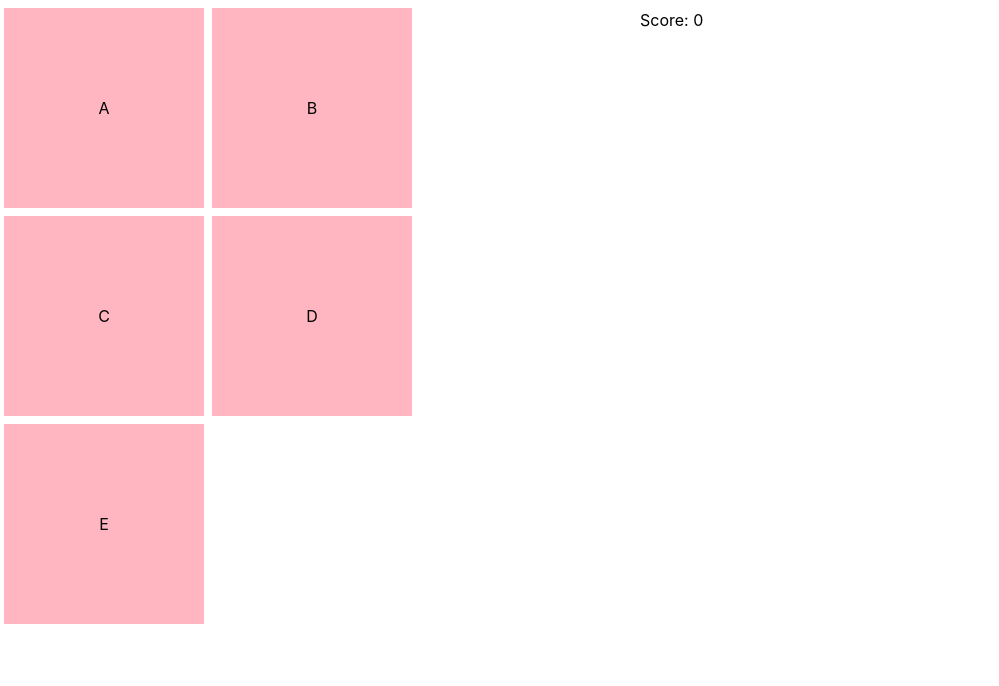
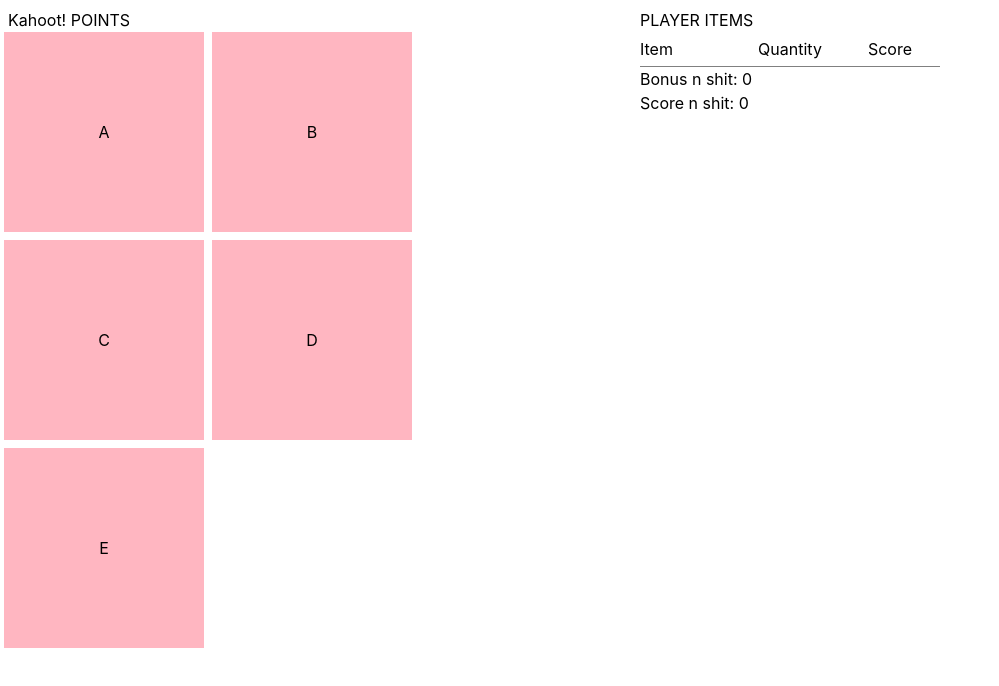
Before and after one commit to sadanekdemir/game-points, a React (Vite) app in the folder game-points/: page / in a window 1280 px wide. Shown: the top 686 px of the page, without its empty margins (0-999 px from the left). Built offline with nearby package versions, Linux system fonts and the light colour scheme.

Commit message:
started with components and minimal design, and bonus stuff, continue with design later

```diff
--- a/game-points/package.json
+++ b/game-points/package.json
@@ -16,6 +16,7 @@
     "@types/react": "^18.0.17",
     "@types/react-dom": "^18.0.6",
     "@vitejs/plugin-react": "^2.1.0",
+    "sass": "^1.55.0",
     "typescript": "^4.6.4",
     "vite": "^3.1.0"
   }
--- a/game-points/src/App.module.css
+++ /dev/null
@@ -1,27 +0,0 @@
-.wrapper {
-  display: grid;
-  background: white;
-  grid-template-columns: 1fr 1fr;
-  gap: 0.5rem;
-  max-width: 400px;
-  justify-content: center;
-}
-
-.item {
-  background: lightpink;
-  width: 200px;
-  height: 200px;
-  display: flex;
-  justify-content: center;
-  align-items: center;
-}
-
-.item:hover{
-  background: lightgrey;
-}
-
-.gameApp {
-  display: grid;
-  grid-template-columns: 1fr 1fr;
-  width: 100%;
-}
--- /dev/null
+++ b/game-points/src/App.module.scss
@@ -0,0 +1,61 @@
+.wrapper {
+  display: grid;
+  background: white;
+  grid-template-columns: 1fr 1fr;
+  gap: 0.5rem;
+  max-width: 400px;
+  justify-content: center;
+}
+
+@mixin centered-box {
+  display: flex;
+  justify-content: center;
+  align-items: center;
+}
+
+.item {
+  @include centered-box;
+
+  background: lightpink;
+  width: 200px;
+  height: 200px;
+}
+
+.item:hover{
+  background: lightgrey;
+}
+
+.gameApp {
+  display: grid;
+  grid-template-columns: 1fr 1fr;
+  width: 100%;
+}
+
+.scoreWrapper {
+  width: 300px;
+}
+
+.scoreItemsHolder {
+  display: grid;
+  grid-template-columns: 1fr 1fr 1fr;
+  align-items: center;
+
+  padding: 5px 0;
+  border-bottom: 1px solid grey;
+
+  :nth-child(2), :nth-child(3) {
+    text-align: center
+  }
+
+  .scoreItemLabel {
+    @include centered-box;
+
+    background: lightpink;
+    width: 40px;
+    height: 40px;
+  }
+
+  .scoreItemQuantity {
+    text-align: center;
+  }
+}
--- a/game-points/src/App.tsx
+++ b/game-points/src/App.tsx
@@ -1,5 +1,5 @@
-import { useCallback, useEffect, useState } from 'react'
-import styles from './App.module.css'
+import React, { useCallback, useEffect, useMemo, useState } from 'react'
+import styles from './App.module.scss'
 
 interface Bonus {
   collect: number,
@@ -24,22 +24,31 @@ const items: GameItem[] = [
   {label: 'E', unitPoints: 10 },
 ]
 
+interface ScoreItem {
+  label: string,
+  quantity: number,
+  score: number
+}
+
 function App() {
   const [count, setCount] = useState(0);
   const [score, setScore] = useState(0);
+  const [totalBonus, setTotalBonus] = useState(0);
 
   const [clickedItems, setClickedItems] = useState<GameItem[]>([]);
 
+  const [groupedItems, setGroupedItems] = useState<GroupedItem>({});
+
   const handleClick = (item: GameItem) => {
-    console.log('unitPoints: ', item.unitPoints)
     setClickedItems(current => [...current, item]);
   }
 
-  const calculateScore = useCallback(() => {
+  useEffect(()=>{
+    clickedItems.length > 0 && handleClickedItem();
+  },[clickedItems])
+
+  const handleClickedItem = useCallback(() => {
     // this is the shit
-    if (clickedItems.length === 0) return;
-
-    console.log('clicked items: ', clickedItems)
 
     const grouped: GroupedItem = clickedItems.reduce((items: GroupedItem, item: GameItem) => {
       const temp = item['label'];
@@ -49,41 +58,106 @@ function App() {
       return { ...items, [temp]: [...currentGroup, item]}
     }, {})
 
-    console.log('grouped: ', grouped)
+    setGroupedItems(grouped);
 
     let totalItemPoints = 0;
+    let totalBonusPoints = totalBonus;
 
     Object.keys(grouped).map(label => {
-      // get item
       const { unitPoints, bonus} = items.find(item => item.label === label) as GameItem;
       const length = grouped[label].length;
 
-      const isBonusCondition = bonus && length >= bonus.collect;
+      // check if there's bonus
+      const isBonusCondition = bonus && length === bonus.collect;
 
-      // check if there's bonus
       totalItemPoints += isBonusCondition ? bonus.yield + (length - bonus.collect) * unitPoints : unitPoints * length;
+      if (isBonusCondition) totalBonusPoints += bonus.yield - (unitPoints * length);
     })
 
     setScore(totalItemPoints);
-
+    setTotalBonus(totalBonusPoints);
 
   }, [clickedItems])
 
-  useEffect(()=>{
-    clickedItems.length > 0 && calculateScore();
-  },[clickedItems])
+
+  const GenericPanel = ({ title, children, width} : { title: string | React.ReactNode, children: React.ReactNode, width?: number }) => {
+    return (
+      <div className={styles.panel}>
+        <div className={styles.title}>
+          {title}
+        </div>
+        {children}
+      </div>
+    )
+  }
+
+  const GameLeftPanel = ({ title, onClick, style }:{ title: React.ReactNode, onClick: (item: GameItem) => void, style?: React.CSSProperties; }) => {
+    return (
+      <GenericPanel title={title} width={500}>
+        <div className={styles.wrapper}>
+          {items.map(item => (
+            <div key={item.label} className={styles.item} onClick={() => onClick(item)}>{item.label}</div>
+          ))}
+        </div>
+      </GenericPanel>
+    )
+  }
+
+  const calculateScorePerItem = (item: GameItem, quantity: number) => {
+    const { unitPoints, bonus} = item;
+    const length = quantity;
+    const isBonusCondition = bonus && length >= bonus.collect && unitPoints * length < bonus.yield;
+
+    // check if there's bonus
+    const score = isBonusCondition ? bonus.yield + (length - bonus.collect) * unitPoints : unitPoints * length;
+
+    return score;
+  }
+
+  const GameRightPanel = ({title, groupedItems, onClick, style}: {title: string, onClick: () => void, groupedItems: GroupedItem, style?: React.CSSProperties;}) => {
+
+    console.log('im hit')
+
+    const scoreItems: ScoreItem[] = useMemo(() => {
+      return Object.keys(groupedItems).map(label => ( {
+        label: label,
+        quantity: groupedItems[label].length,
+        score: calculateScorePerItem(groupedItems[label][0], groupedItems[label].length),
+      }))
+    }, [groupedItems])
+
+    return (
+      <GenericPanel title={title}>
+        {/* this will be in a context later and will listen to the bonuses n stuff, for now all in the same component */}
+        <div className={styles.scoreWrapper}>
+          <div className={styles.scoreItemsHolder}>
+            <div>Item</div>
+            <div>Quantity</div>
+            <div>Score</div>
+          </div>
+          {clickedItems.length > 0 &&
+            scoreItems.map(scoreItem => (
+              <div key={scoreItem.label} className={styles.scoreItemsHolder}>
+                <div className={styles.scoreItemLabel}>{scoreItem.label}</div>
+                <div className={styles.scoreItemQuantity}>{scoreItem.quantity}</div>
+                <div className={styles.scoreItemScore}>{scoreItem.score}</div>
+              </div>
+            ))
+          }
+          <div className={styles.scoreItem}></div>
+        </div>
+        <div>Bonus n shit: {totalBonus}</div>
+        <div>Score n shit: {score}</div>
+      </GenericPanel>
+    )
+  }
+
+  console.log('i am rendered')
 
   return (
     <div className={styles.gameApp}>
-      <div className={styles.wrapper}>
-        {items.map(item => (
-          <div key={item.label} className={styles.item} onClick={() => handleClick(item)}>{item.label}</div>
-        ))}
-      </div>
-      <div>
-        <div>Score: {score}</div>
-        <div></div>
-      </div>
+      <GameLeftPanel title="Kahoot! POINTS" onClick={(item) => handleClick(item)} />
+      <GameRightPanel title="PLAYER ITEMS" onClick={() => {}} groupedItems={groupedItems} />
     </div>
   )
 }
```
Also changed, not shown: game-points/.eslintrc.json (added), 1 other file (tests, documents, lock files or other folders).
